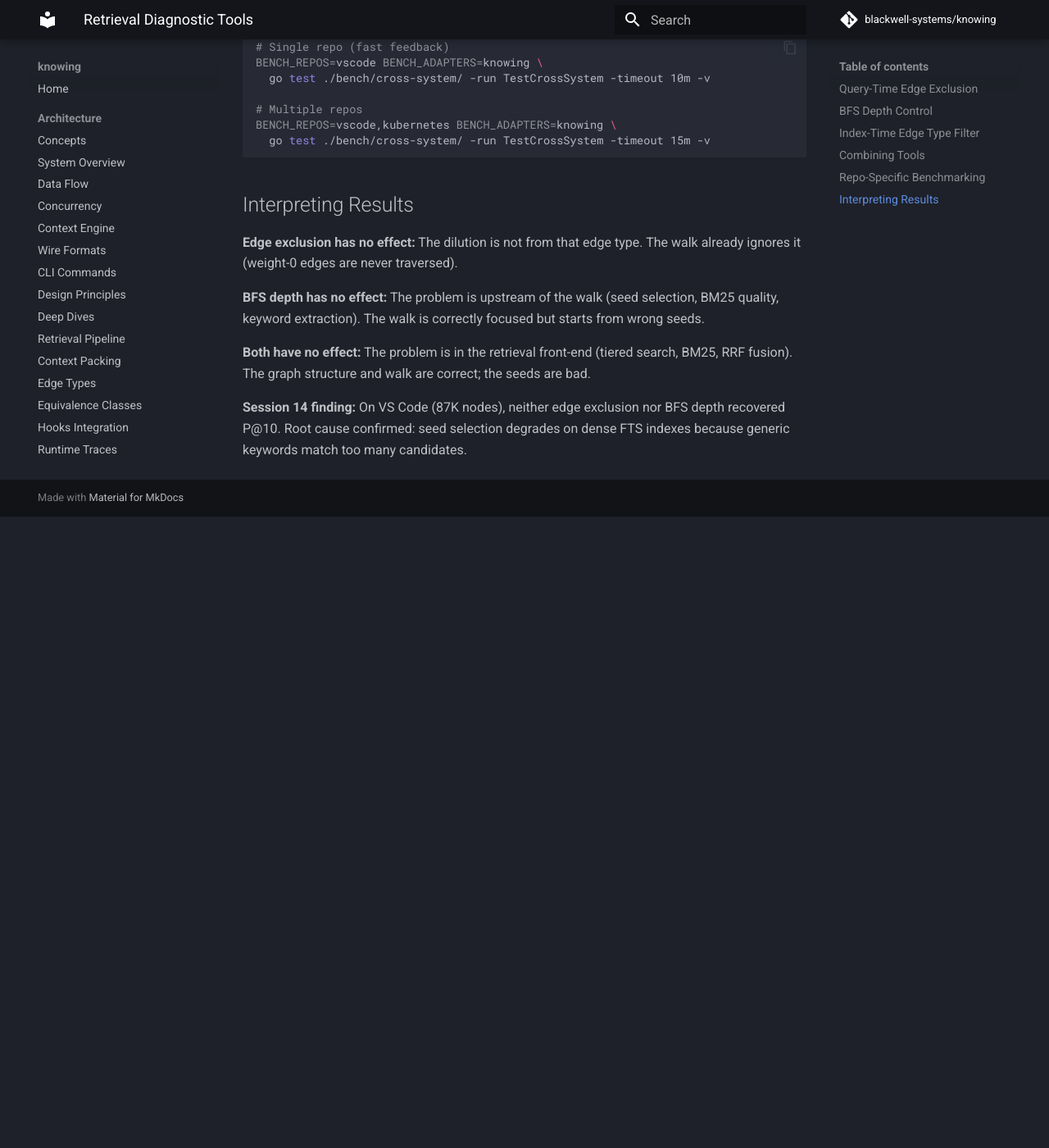
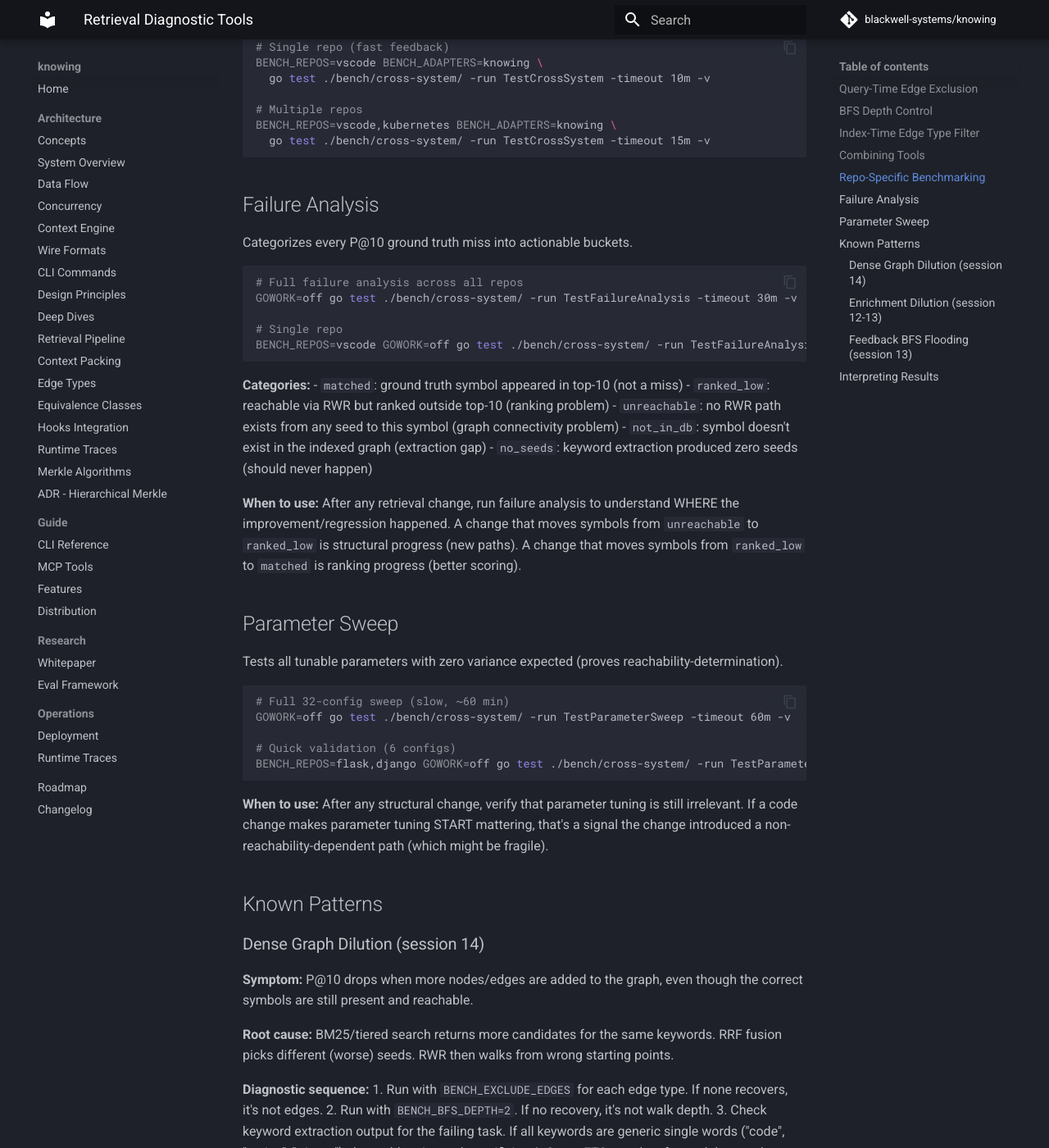
Before and after one commit to blackwell-systems/knowing, an MkDocs documentation site: the page built from docs/guide/diagnostic-tools.md, in a window 1280 px wide and 1400 px high, scrolled down 2160 px. Shown: the whole window at 82% size. Built offline with MkDocs 1.6.1 and Material for MkDocs 9.7.7, drawn with Linux system fonts in a browser that asks for light colours; comment, search, counter and statistics services are not loaded; before the commit the page ends 2790 px from its top, so only the background shows below that; some of the changed text lies outside the part shown.

Commit message:
docs: expand diagnostic tools guide with patterns, failure analysis, sweep protocol

````diff
--- a/docs/guide/diagnostic-tools.md
+++ b/docs/guide/diagnostic-tools.md
@@ -106,6 +106,103 @@ BENCH_REPOS=vscode,kubernetes BENCH_ADAPTERS=knowing \
   go test ./bench/cross-system/ -run TestCrossSystem -timeout 15m -v
 ```
 
+## Failure Analysis
+
+Categorizes every P@10 ground truth miss into actionable buckets.
+
+```bash
+# Full failure analysis across all repos
+GOWORK=off go test ./bench/cross-system/ -run TestFailureAnalysis -timeout 30m -v
+
+# Single repo
+BENCH_REPOS=vscode GOWORK=off go test ./bench/cross-system/ -run TestFailureAnalysis -timeout 10m -v
+```
+
+**Categories:**
+- `matched`: ground truth symbol appeared in top-10 (not a miss)
+- `ranked_low`: reachable via RWR but ranked outside top-10 (ranking problem)
+- `unreachable`: no RWR path exists from any seed to this symbol (graph connectivity problem)
+- `not_in_db`: symbol doesn't exist in the indexed graph (extraction gap)
+- `no_seeds`: keyword extraction produced zero seeds (should never happen)
+
+**When to use:** After any retrieval change, run failure analysis to understand
+WHERE the improvement/regression happened. A change that moves symbols from
+`unreachable` to `ranked_low` is structural progress (new paths). A change that
+moves symbols from `ranked_low` to `matched` is ranking progress (better scoring).
+
+## Parameter Sweep
+
+Tests all tunable parameters with zero variance expected (proves reachability-determination).
+
+```bash
+# Full 32-config sweep (slow, ~60 min)
+GOWORK=off go test ./bench/cross-system/ -run TestParameterSweep -timeout 60m -v
+
+# Quick validation (6 configs)
+BENCH_REPOS=flask,django GOWORK=off go test ./bench/cross-system/ -run TestParameterSweep -timeout 30m -v
+```
+
+**When to use:** After any structural change, verify that parameter tuning is still
+irrelevant. If a code change makes parameter tuning START mattering, that's a signal
+the change introduced a non-reachability-dependent path (which might be fragile).
+
+## Known Patterns
+
+### Dense Graph Dilution (session 14)
+
+**Symptom:** P@10 drops when more nodes/edges are added to the graph, even though
+the correct symbols are still present and reachable.
+
+**Root cause:** BM25/tiered search returns more candidates for the same keywords.
+RRF fusion picks different (worse) seeds. RWR then walks from wrong starting points.
+
+**Diagnostic sequence:**
+1. Run with `BENCH_EXCLUDE_EDGES` for each edge type. If none recovers, it's not edges.
+2. Run with `BENCH_BFS_DEPTH=2`. If no recovery, it's not walk depth.
+3. Check keyword extraction output for the failing task. If all keywords are generic
+   single words ("code", "action", "trigger"), the problem is seed specificity.
+4. Count FTS matches for each keyword (`SELECT COUNT(*) FROM nodes WHERE qualified_name
+   LIKE '%keyword%'`). If any keyword matches >1000 nodes, it's too generic for the
+   graph density.
+
+**Known triggers:**
+- Correct TS extraction (export_statement fix): 43K -> 87K nodes (session 14)
+- k8s staging module inclusion: 117K -> 253K nodes (session 12)
+- LSP enrichment: adds 42K edges from pyright (session 13)
+
+**Fix approaches (under investigation):**
+- Phrase-aware BM25: adjacent word bigrams as FTS5 phrase queries
+- Node-kind-aware seed selection: prefer types/interfaces over methods for dense graphs
+- Per-package BM25: smaller FTS index per scope restores IDF discrimination
+- Local embeddings: vector similarity is density-independent
+
+### Enrichment Dilution (session 12-13)
+
+**Symptom:** LSP enrichment adds correct edges but P@10 drops.
+
+**Root cause:** Enrichment adds edges to already-well-connected nodes (pyright resolves
+every call). These extra edges don't create new reachability; they just spread probability
+mass further along existing paths.
+
+**Diagnostic:** Compare P@10 with `--no-enrich` vs enriched. If unenriched is better,
+enrichment is diluting.
+
+**Fix:** Don't use enrichment for retrieval quality. Enrichment is for audit/confidence
+(provenance upgrade 0.7 -> 0.9), not for retrieval.
+
+### Feedback BFS Flooding (session 13)
+
+**Symptom:** Feedback compounding stops working or regresses P@10.
+
+**Root cause:** Weight-0 edges (contains, member_of, authored_by) being traversed during
+adjacency BFS expansion. These structural edges connect thousands of nodes that shouldn't
+participate in the feedback-weighted walk.
+
+**Diagnostic:** Check if `edgeWeights` has weight-0 entries that are NOT excluded from
+BFS frontier expansion in `buildAdjacencyMap`.
+
+**Fix:** Skip frontier expansion through weight-0 edges (already implemented in walk.go).
+
 ## Interpreting Results
 
 **Edge exclusion has no effect:** The dilution is not from that edge type.
````
